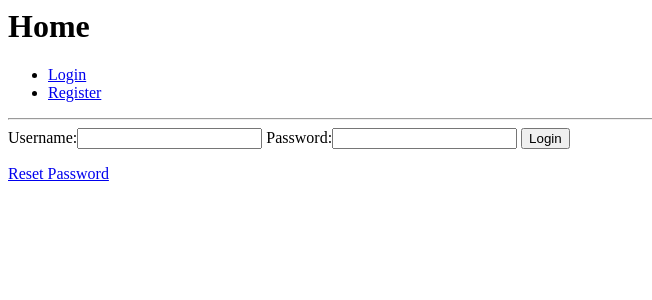
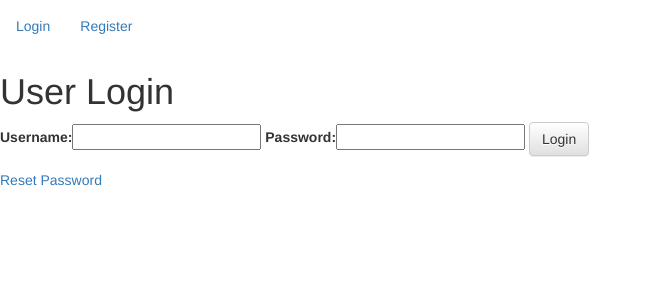
Before and after one commit to GithHayden/django-user-auth, a Django app: page /accounts/login/ in a window 1280 px wide. Shown: the top 300 px of the page, without its empty margins (0-652 px from the left). Run offline with Django 3.2, Linux system fonts and the light colour scheme; some libraries are stand-ins or nearby versions.

Commit message:
Initial Commit

```diff
--- a/accounts/templates/login.html
+++ b/accounts/templates/login.html
@@ -1,7 +1,11 @@
-{% extends 'base.html' %} {% block page_title %}Login Page{% endblock %} {% block page_heading %}Home{% endblock %} {% block content %}
+{% extends 'base.html' %}
+
+{% load bootstrap_tags %}
+
+{% block page_title %}Login Page{% endblock %} {% block page_heading %}User Login{% endblock %} {% block content %}
 <form method="POST">
-    {% csrf_token %} {{ login_form }}
-    <button type="submit">Login</button>
+    {% csrf_token %} {{ login_form | as_bootstrap }}
+    <button type="submit" class="btn btn-default">Login</button>
 </form>
 
 <p><a href="{% url 'password_reset' %}">Reset Password</a></p>
--- a/django_auth/settings.py
+++ b/django_auth/settings.py
@@ -36,6 +36,7 @@ INSTALLED_APPS = [
     'django.contrib.sessions',
     'django.contrib.messages',
     'django.contrib.staticfiles',
+    'django_forms_bootstrap',
     'accounts'
 ]
 
@@ -123,6 +124,9 @@ USE_TZ = True
 # https://docs.djangoproject.com/en/1.11/howto/static-files/
 
 STATIC_URL = '/static/'
+STATICFILES_DIRS = [
+    os.path.join(BASE_DIR, "static")
+]
 
 MESSAGE_STORAGE = "django.contrib.messages.storage.session.SessionStorage"
 
--- /dev/null
+++ b/static/css/styles.css
@@ -0,0 +1,3 @@
+form {
+    width: 50%;
+}
--- a/templates/base.html
+++ b/templates/base.html
@@ -1,16 +1,27 @@
+{% load staticfiles %}
+
 <html>
 
 <head>
     <title>{% block page_title %}{% endblock %}</title>
+
+    <!-- Latest compiled and minified CSS -->
+    <link rel="stylesheet" href="https://maxcdn.bootstrapcdn.com/bootstrap/3.3.7/css/bootstrap.min.css" integrity="sha384-BVYiiSIFeK1dGmJRAkycuHAHRg32OmUcww7on3RYdg4Va+PmSTsz/K68vbdEjh4u" crossorigin="anonymous">
+
+    <!-- Optional theme -->
+    <link rel="stylesheet" href="https://maxcdn.bootstrapcdn.com/bootstrap/3.3.7/css/bootstrap-theme.min.css" integrity="sha384-rHyoN1iRsVXV4nD0JutlnGaslCJuC7uwjduW9SVrLvRYooPp2bWYgmgJQIXwl/Sp" crossorigin="anonymous">
+
+    <!-- Link to custom stylesheet -->
+    <link rel="stylesheet" href="{% static 'css/styles.css' %}" type="text/css">
+
+    <!-- Latest compiled and minified JavaScript -->
+    <script src="https://maxcdn.bootstrapcdn.com/bootstrap/3.3.7/js/bootstrap.min.js" integrity="sha384-Tc5IQib027qvyjSMfHjOMaLkfuWVxZxUPnCJA7l2mCWNIpG9mGCD8wGNIcPD7Txa" crossorigin="anonymous"></script>
+
 </head>
 
 <body>
-    <h1>
-        {% block page_heading %}{% endblock %}
-    </h1>
-
-    <nav>
-        <ul>
+    <nav class="navbar navbar-deault">
+        <ul class="nav navbar-nav">
             {% if user.is_authenticated %}
             <li><a href="{% url 'profile' %}">Profile</a></li>
             <li><a href="{% url 'logout' %}">Logout</a></li>
@@ -21,7 +32,8 @@
         </ul>
     </nav>
 
-    <hr> {% if messages %}
+    <h1>{% block page_heading %}{% endblock %}</h1>
+    {% if messages %}
     <div>
         {% for message in messages %} {{ message }} {% endfor %}
     </div>
```
Also changed, not shown: accounts/templates/registration.html (+7 -3 lines), db.sqlite3.
